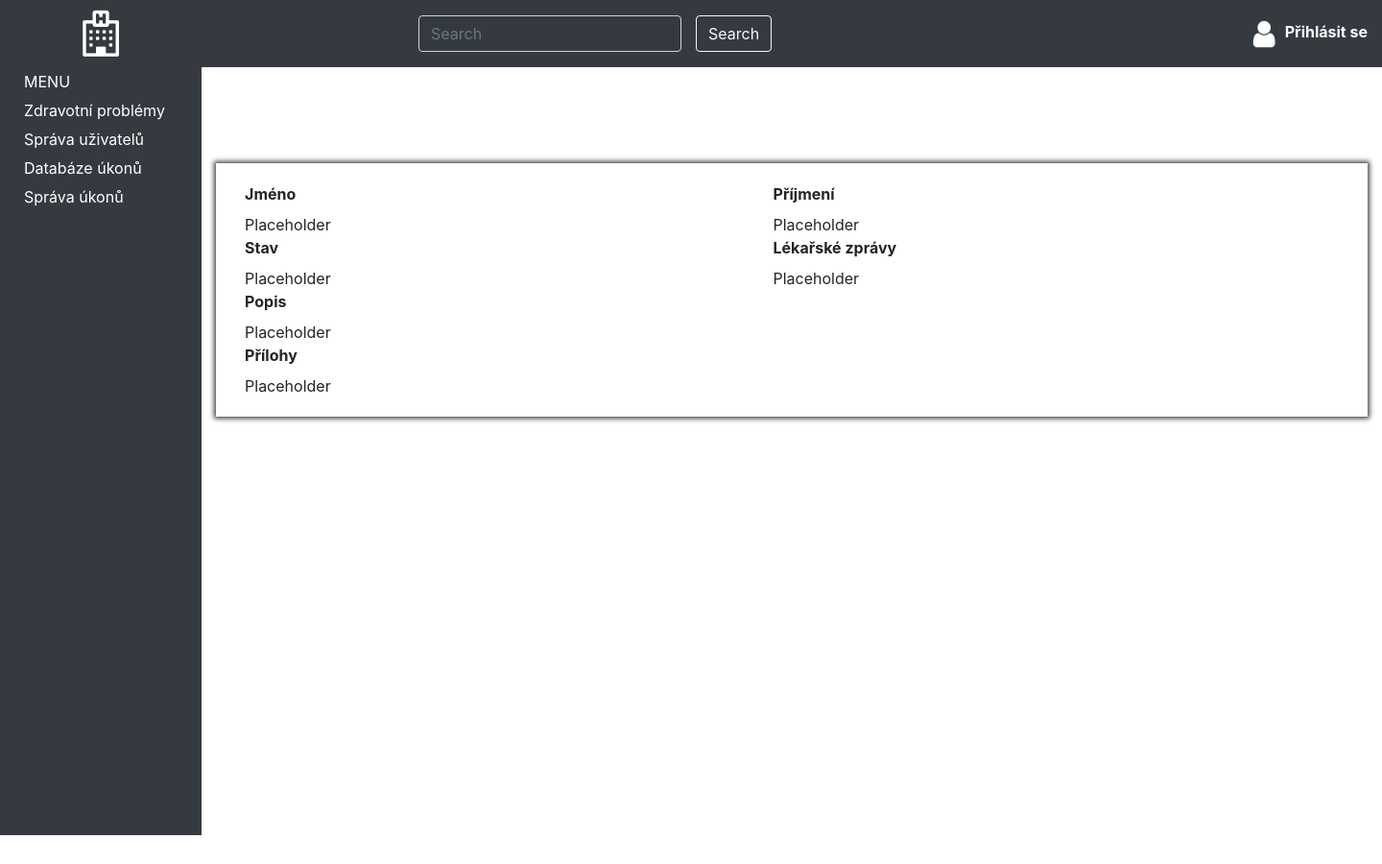
After one commit to mimotej/IIS, a Flask app: page /report in a window 1440 px wide. The commit adds this page. Shown: the whole page at 96% size. Run offline with Flask 2, Linux system fonts and the light colour scheme.

Commit message:
Basic report

```diff
--- a/app/app.py
+++ b/app/app.py
@@ -23,6 +23,9 @@ def add_user():
 @app.route('/manage_paid_actions')
 def manage_paid_actions():
     return render_template('manage_paid_actions.html')
+@app.route('/report')
+def report():
+    return render_template('report.html')
 #@app.route('/tickets')
 #def tickets():
 #    return render_template('tickets.html')
--- a/app/static/css/style.css
+++ b/app/static/css/style.css
@@ -320,9 +320,17 @@ span#edit-user-form{
     box-shadow: 0px 0px 5px 2px rgba(0,0,0,0.75);
 }
 .report{
+    min-width: 1200px;
+    max-width: 1280px;
     padding:20px 30px 20px 30px;
     background-color: white;
     -webkit-box-shadow: 0px 0px 5px 2px rgba(0,0,0,0.75);
     -moz-box-shadow: 0px 0px 5px 2px rgba(0,0,0,0.75);
     box-shadow: 0px 0px 5px 2px rgba(0,0,0,0.75);
+    display: grid;
+    grid-template-areas: "name surname"
+                        "state medical-reports"
+                        "description description"
+                        "attachment attachmen";
+    grid-template-rows: 1fr 1fr auto 1fr;
 }
--- /dev/null
+++ b/app/templates/report.html
@@ -0,0 +1,29 @@
+{% extends "base.html" %}
+{% block content %}
+    <div class="report">
+        <div style="grid-area: name">
+            <label><b>Jméno</b></label>
+            <div>Placeholder</div>
+        </div>
+        <div style="grid-area: surname">
+            <label><b>Příjmení</b></label>
+            <div>Placeholder</div>
+        </div>
+        <div style="grid-area: state">
+            <label><b>Stav</b></label>
+            <div>Placeholder</div>
+        </div>
+        <div style="grid-area: medical-reports">
+            <label><b>Lékařské zprávy</b></label>
+            <div>Placeholder</div>
+        </div>
+        <div style="grid-area: description">
+            <label><b>Popis</b></label>
+            <div>Placeholder</div>
+        </div>
+        <div style="grid-area: attachment">
+            <label><b>Přílohy</b></label>
+            <div>Placeholder</div>
+        </div>
+    </div>
+{% endblock %}
--- a/app/templates/side_navbar.html
+++ b/app/templates/side_navbar.html
@@ -1,6 +1,6 @@
 <nav id="side_nav" class="navbar-dark bg-dark">
     <div class="side-navbar-cell">MENU</div>
-            <div  class="hover-button {% if active_page=="reports"%}active {% endif %}side-navbar-cell"><a href="/">Lékařské zprávy</a></div>
+            <div  class="hover-button {% if active_page=="reports"%}active {% endif %}side-navbar-cell"><a href="/">Zdravotní problémy</a></div>
     <div  class="hover-button {% if active_page=="manage_users"%}active {% endif %}side-navbar-cell"><a href="manage_users">Správa uživatelů</a></div>
 <div class="hover-button {% if active_page=="paid_action"%}active {% endif %}side-navbar-cell"><a href="paid_action">Databáze úkonů</a></div>
 <div class="hover-button {% if active_page=="manage_paid_action"%}active {% endif %}side-navbar-cell"><a href="manage_paid_actions">Správa úkonů</a></div>
```
Also changed, not shown: app/templates/Report.html (deleted, +0 -17 lines).
